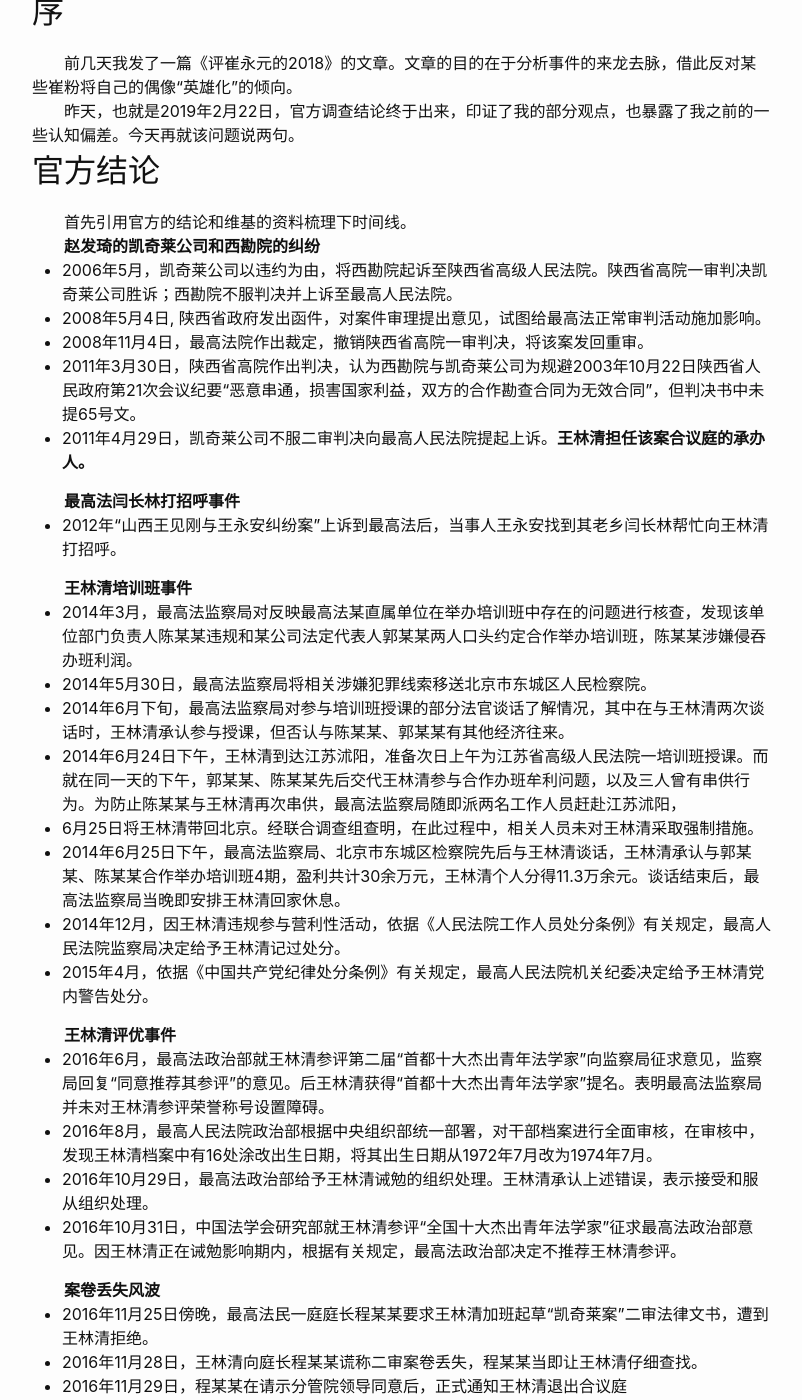
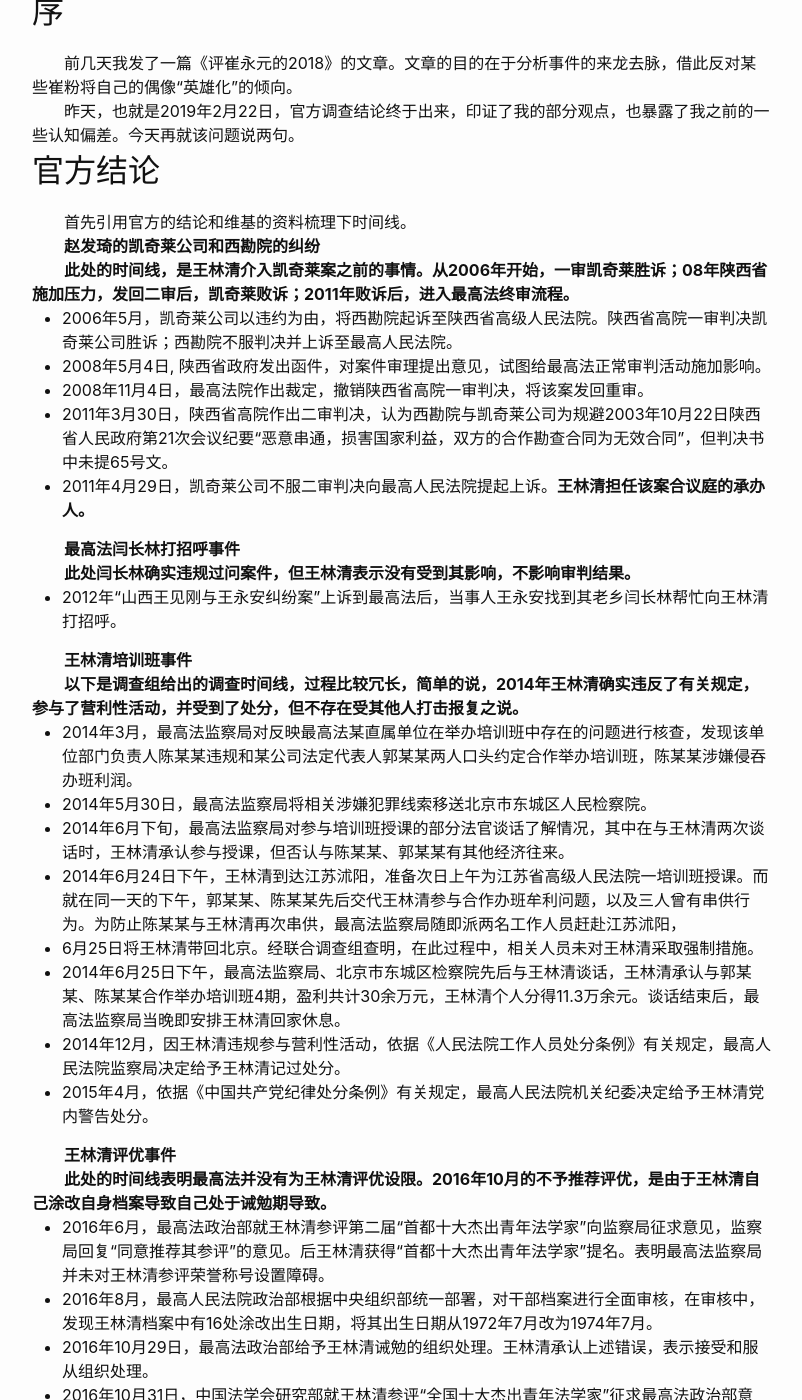
Before and after one commit to yaozhongcun/yaozhongcun.github.io, a Jekyll site: the page built from _posts/2019-02-22-comment-cyy2.markdown, in a window 1280 px wide and 1400 px high, scrolled down 212 px. Shown: the whole window, without its empty margins (238-1040 px from the left). Built offline with Jekyll 4.4.1, drawn with Linux system fonts in a browser that asks for light colours; some of the changed text lies outside the part shown.

Commit message:
add some indroduction

```diff
--- a/_posts/2019-02-22-comment-cyy2.markdown
+++ b/_posts/2019-02-22-comment-cyy2.markdown
@@ -14,16 +14,26 @@ categories: 技术
 首先引用官方的结论和维基的资料梳理下时间线。
 
 **赵发琦的凯奇莱公司和西勘院的纠纷**
+
+**此处的时间线，是王林清介入凯奇莱案之前的事情。从2006年开始，一审凯奇莱胜诉；08年陕西省施加压力，发回二审后，凯奇莱败诉；2011年败诉后，进入最高法终审流程。**
 + 2006年5月，凯奇莱公司以违约为由，将西勘院起诉至陕西省高级人民法院。陕西省高院一审判决凯奇莱公司胜诉；西勘院不服判决并上诉至最高人民法院。
 + 2008年5月4日, 陕西省政府发出函件，对案件审理提出意见，试图给最高法正常审判活动施加影响。
 + 2008年11月4日，最高法院作出裁定，撤销陕西省高院一审判决，将该案发回重审。
-+ 2011年3月30日，陕西省高院作出判决，认为西勘院与凯奇莱公司为规避2003年10月22日陕西省人民政府第21次会议纪要“恶意串通，损害国家利益，双方的合作勘查合同为无效合同”，但判决书中未提65号文。
++ 2011年3月30日，陕西省高院作出二审判决，认为西勘院与凯奇莱公司为规避2003年10月22日陕西省人民政府第21次会议纪要“恶意串通，损害国家利益，双方的合作勘查合同为无效合同”，但判决书中未提65号文。
 + 2011年4月29日，凯奇莱公司不服二审判决向最高人民法院提起上诉。**王林清担任该案合议庭的承办人。**
 
 **最高法闫长林打招呼事件**
+
+
+**此处闫长林确实违规过问案件，但王林清表示没有受到其影响，不影响审判结果。**
+
 + 2012年“山西王见刚与王永安纠纷案”上诉到最高法后，当事人王永安找到其老乡闫长林帮忙向王林清打招呼。
 
+
+
 **王林清培训班事件**
+
+**以下是调查组给出的调查时间线，过程比较冗长，简单的说，2014年王林清确实违反了有关规定，参与了营利性活动，并受到了处分，但不存在受其他人打击报复之说。**
 + 2014年3月，最高法监察局对反映最高法某直属单位在举办培训班中存在的问题进行核查，发现该单位部门负责人陈某某违规和某公司法定代表人郭某某两人口头约定合作举办培训班，陈某某涉嫌侵吞办班利润。
 + 2014年5月30日，最高法监察局将相关涉嫌犯罪线索移送北京市东城区人民检察院。
 + 2014年6月下旬，最高法监察局对参与培训班授课的部分法官谈话了解情况，其中在与王林清两次谈话时，王林清承认参与授课，但否认与陈某某、郭某某有其他经济往来。
@@ -34,6 +44,8 @@ categories: 技术
 + 2015年4月，依据《中国共产党纪律处分条例》有关规定，最高人民法院机关纪委决定给予王林清党内警告处分。
 
 **王林清评优事件**
+
+**此处的时间线表明最高法并没有为王林清评优设限。2016年10月的不予推荐评优，是由于王林清自己涂改自身档案导致自己处于诫勉期导致。**
 + 2016年6月，最高法政治部就王林清参评第二届“首都十大杰出青年法学家”向监察局征求意见，监察局回复“同意推荐其参评”的意见。后王林清获得“首都十大杰出青年法学家”提名。表明最高法监察局并未对王林清参评荣誉称号设置障碍。
 + 2016年8月，最高人民法院政治部根据中央组织部统一部署，对干部档案进行全面审核，在审核中，发现王林清档案中有16处涂改出生日期，将其出生日期从1972年7月改为1974年7月。
 + 2016年10月29日，最高法政治部给予王林清诫勉的组织处理。王林清承认上述错误，表示接受和服从组织处理。
@@ -46,7 +58,7 @@ categories: 技术
 + 2016年12月15日程某某在最高法院保卫处人员陪同下调看监控录像的登记表及相关登记资料，显示在程某某调看录像及“卷宗丢失”事件前后，监控系统运行正常，没有“黑屏”和报修的记录。
 
 **赵发琦的凯奇莱公司和西勘院的纠纷**
-+ 2017年1月12日，最高法院公开审理该案。同年12月16日，最高法院作出终审判决，认为一审判决认定事实、适用法律均有错误；认定西勘院与凯奇莱签订的《合作勘查合同书》有效，双方继续履行。但终审判决一直未获执行
++ 2017年1月12日，最高法院公开审理该案。同年12月16日，最高法院作出终审判决，认为一审判决认定事实、适用法律均有错误；认定西勘院与凯奇莱签订的《合作勘查合同书》有效，双方继续履行。但终审判决一直未获执行。
 
 **法官评选**
 + 2017年和2018年，最高人民法院先后开展了两次员额法官遴选工作，王林清所在的民一庭领导曾做过其思想工作，动员其报名，但王林清均未报名。
```
Also changed, not shown: other parts of _posts/2019-02-22-comment-cyy2.markdown (+1 -1 lines).
